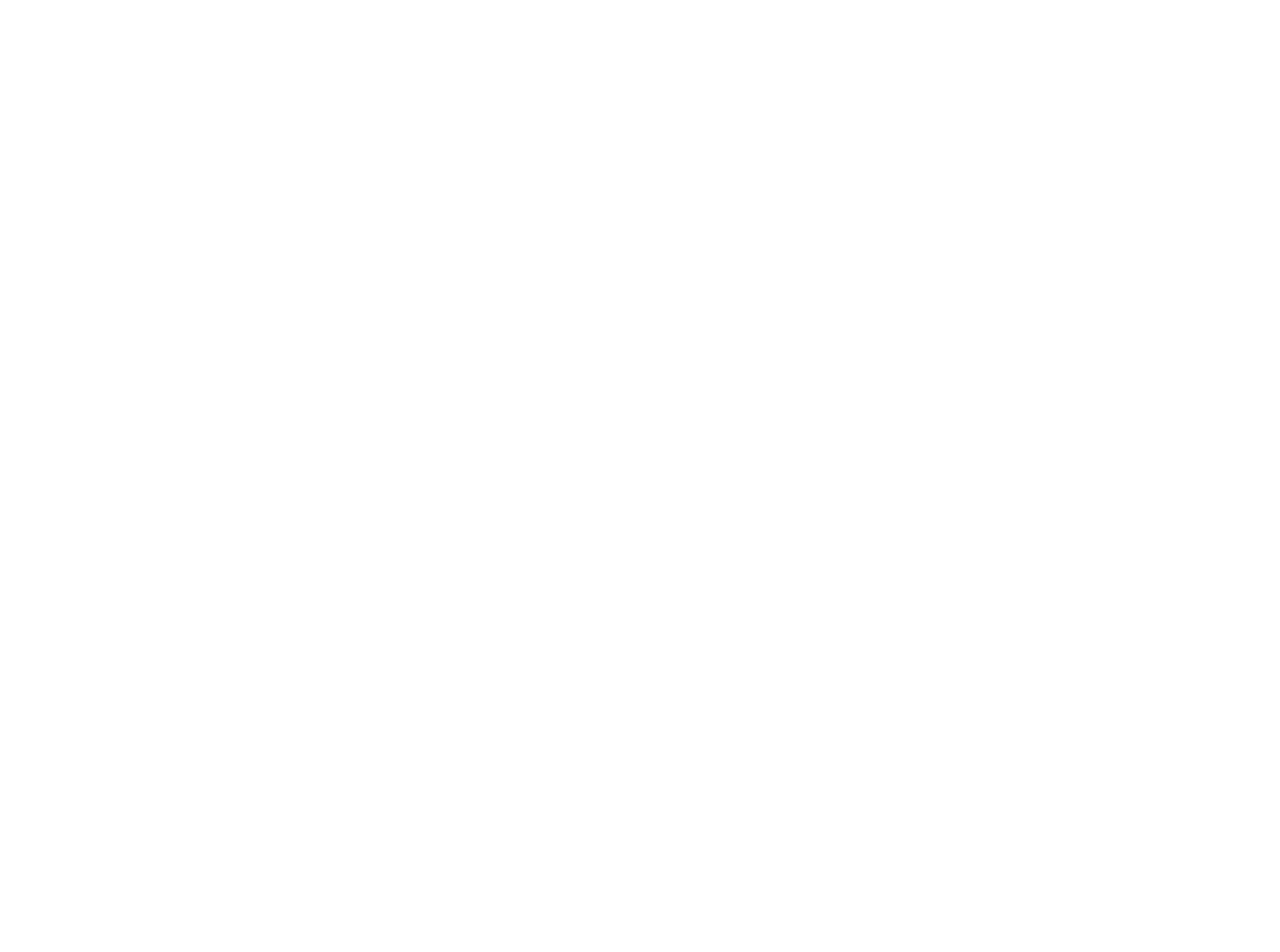
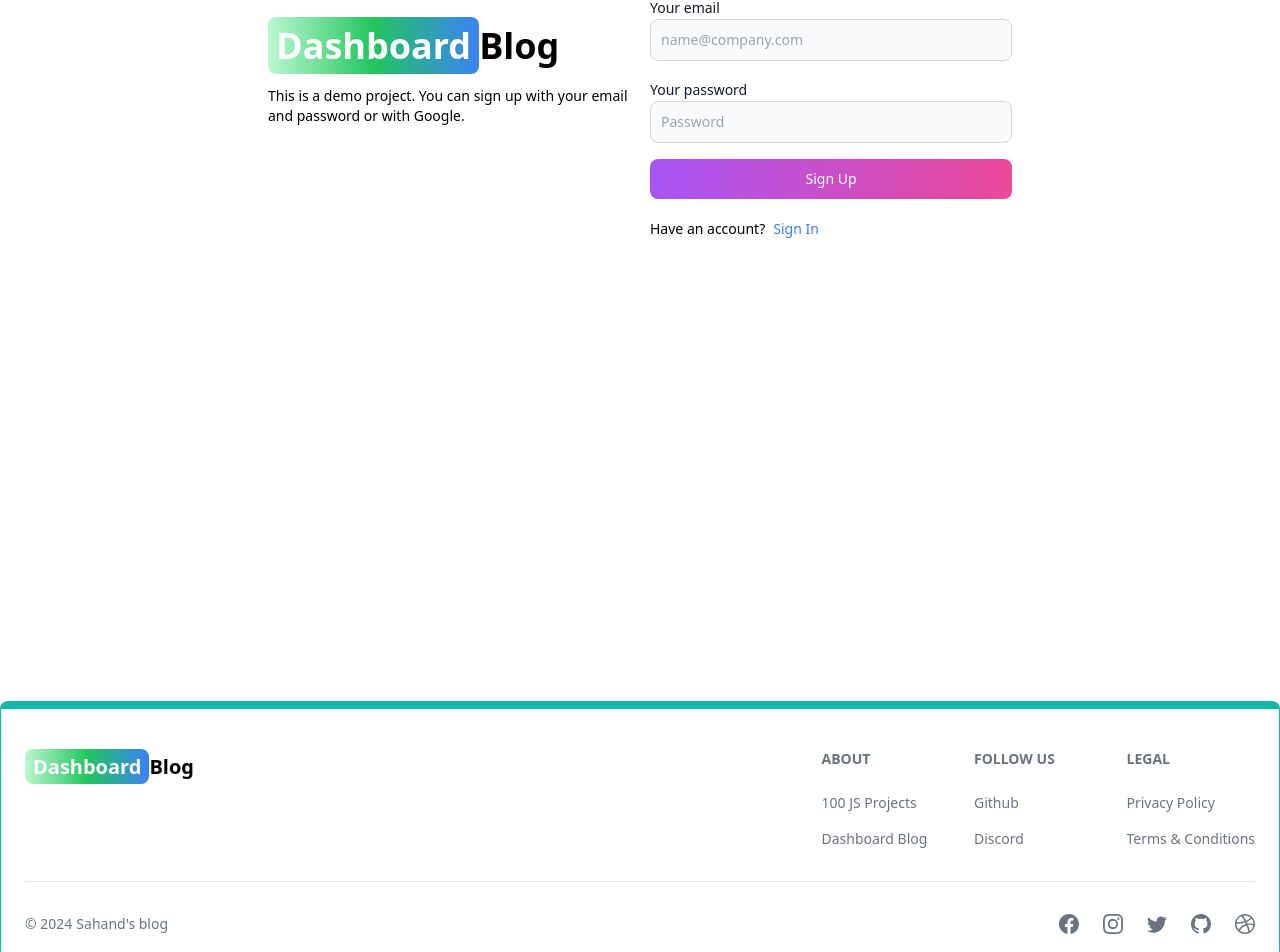
Before and after one commit to Josimar-Victoria/mern-dashboard, a React (Vite) app in the folder frontend/: page /sign-up in a window 1280 px wide. Shown: the part 243-1195 px from the top of the page. Before the commit the page ends 800 px from the top, so only its background shows below. Built offline with nearby package versions, Linux system fonts and the light colour scheme.

Commit message:
creando componente footer y pantalla signup para registrar

```diff
--- a/frontend/src/App.jsx
+++ b/frontend/src/App.jsx
@@ -1,6 +1,7 @@
 import { BrowserRouter, Routes, Route } from 'react-router-dom';
 import { About, Dashboard, Home, Projects, SignIn, SignUp } from './pages';
 import Header from './components/Header';
+import FooterCom from './components/Footer';
 
 
 export default function App() {
@@ -26,7 +27,7 @@
         <Route path='/projects' element={<Projects />} />
         {/* <Route path='/post/:postSlug' element={<PostPage />} /> */}
       </Routes>
-      {/* <Footer /> */}
+      <FooterCom />
     </BrowserRouter>
   )
 }
--- /dev/null
+++ b/frontend/src/components/Footer.jsx
@@ -0,0 +1,89 @@
+import { Footer } from "flowbite-react";
+import { Link } from "react-router-dom";
+import {
+  BsFacebook,
+  BsInstagram,
+  BsTwitter,
+  BsGithub,
+  BsDribbble,
+} from "react-icons/bs";
+export default function FooterCom() {
+  return (
+    <Footer container className="border border-t-8 border-teal-500">
+      <div className="w-full max-w-7xl mx-auto">
+        <div className="grid w-full justify-between sm:flex md:grid-cols-1">
+          <div className="mt-5">
+            <Link
+              to="/"
+              className="self-center whitespace-nowrap text-lg sm:text-xl font-semibold dark:text-white"
+            >
+              <span className="px-2 py-1 bg-gradient-to-r from-green-200 via-green-500 to-blue-500 rounded-lg text-white">
+                Dashboard
+              </span>
+              Blog
+            </Link>
+          </div>
+          <div className="grid grid-cols-2 gap-8 mt-4 sm:grid-cols-3 sm:gap-6">
+            <div>
+              <Footer.Title title="About" />
+              <Footer.LinkGroup col>
+                <Footer.Link
+                  href="https://github.com/Josimar-Victoria?tab=repositories"
+                  target="_blank"
+                  rel="noopener noreferrer"
+                >
+                  100 JS Projects
+                </Footer.Link>
+                <Footer.Link
+                  href="/about"
+                  target="_blank"
+                  rel="noopener noreferrer"
+                >
+                  Dashboard Blog
+                </Footer.Link>
+              </Footer.LinkGroup>
+            </div>
+            <div>
+              <Footer.Title title="Follow us" />
+              <Footer.LinkGroup col>
+                <Footer.Link
+                  href="https://github.com/Josimar-Victoria?tab=repositories"
+                  target="_blank"
+                  rel="noopener noreferrer"
+                >
+                  Github
+                </Footer.Link>
+                <Footer.Link href="https://github.com/Josimar-Victoria?tab=repositories">Discord</Footer.Link>
+              </Footer.LinkGroup>
+            </div>
+            <div>
+              <Footer.Title title="Legal" />
+              <Footer.LinkGroup col>
+                <Footer.Link href="https://github.com/Josimar-Victoria?tab=repositories">Privacy Policy</Footer.Link>
+                <Footer.Link href="https://github.com/Josimar-Victoria?tab=repositories">Terms &amp; Conditions</Footer.Link>
+              </Footer.LinkGroup>
+            </div>
+          </div>
+        </div>
+        <Footer.Divider />
+        <div className="w-full sm:flex sm:items-center sm:justify-between">
+          <Footer.Copyright
+            href="https://github.com/Josimar-Victoria?tab=repositories"
+            by="Sahand's blog"
+            year={new Date().getFullYear()}
+          />
+          <div className="flex gap-6 sm:mt-0 mt-4 sm:justify-center">
+            <Footer.Icon href="https://github.com/Josimar-Victoria?tab=repositories" icon={BsFacebook} />
+            <Footer.Icon href="https://github.com/Josimar-Victoria?tab=repositories" icon={BsInstagram} />
+            <Footer.Icon href="https://github.com/Josimar-Victoria?tab=repositories" icon={BsTwitter} />
+            <Footer.Icon
+              href="https://github.com/Josimar-Victoria?tab=repositories"
+              icon={BsGithub}
+            />
+            <Footer.Icon href="#" icon={BsDribbble} />
+          </div>
+        </div>
+      </div>
+    </Footer>
+  );
+}
--- a/frontend/src/pages/SignUp.jsx
+++ b/frontend/src/pages/SignUp.jsx
@@ -1,5 +1,73 @@
+import { Alert, Button, Label, Spinner, TextInput } from "flowbite-react";
+import { Link } from "react-router-dom";
+// import OAuth from '../components/OAuth';
+
 export default function SignUp() {
   return (
-    <div>SignUp</div>
-  )
+    <div className="min-h-screen mt-20">
+      <div className="flex p-3 max-w-3xl mx-auto flex-col md:flex-row md:items-center gap-5">
+        {/* left */}
+        <div className="flex-1">
+          <Link to="/" className="font-bold dark:text-white text-4xl">
+            <span className="px-2 py-1 bg-gradient-to-r from-green-200 via-green-500 to-blue-500 rounded-lg text-white">
+              Dashboard
+            </span>
+            Blog
+          </Link>
+          <p className="text-sm mt-5">
+            This is a demo project. You can sign up with your email and password
+            or with Google.
+          </p>
+        </div>
+        {/* right */}
+
+        <div className="flex-1">
+          <form className="flex flex-col gap-4" onSubmit="">
+            <div>
+              <Label value="Your username" />
+              <TextInput
+                type="text"
+                placeholder="Username"
+                id="username"
+                onChange=""
+              />
+            </div>
+            <div>
+              <Label value="Your email" />
+              <TextInput
+                type="email"
+                placeholder="name@company.com"
+                id="email"
+                onChange=""
+              />
+            </div>
+            <div>
+              <Label value="Your password" />
+              <TextInput
+                type="password"
+                placeholder="Password"
+                id="password"
+                onChange=""
+              />
+            </div>
+            <Button gradientDuoTone="purpleToPink" type="submit" disabled="">
+              Sign Up
+            </Button>
+            {/* <OAuth /> */}
+          </form>
+          <div className="flex gap-2 text-sm mt-5">
+            <span>Have an account?</span>
+            <Link to="/sign-in" className="text-blue-500">
+              Sign In
+            </Link>
+          </div>
+          {/* {errorMessage && (
+          <Alert className='mt-5' color='failure'>
+            {errorMessage}
+          </Alert>
+        )} */}
+        </div>
+      </div>
+    </div>
+  );
 }
```
